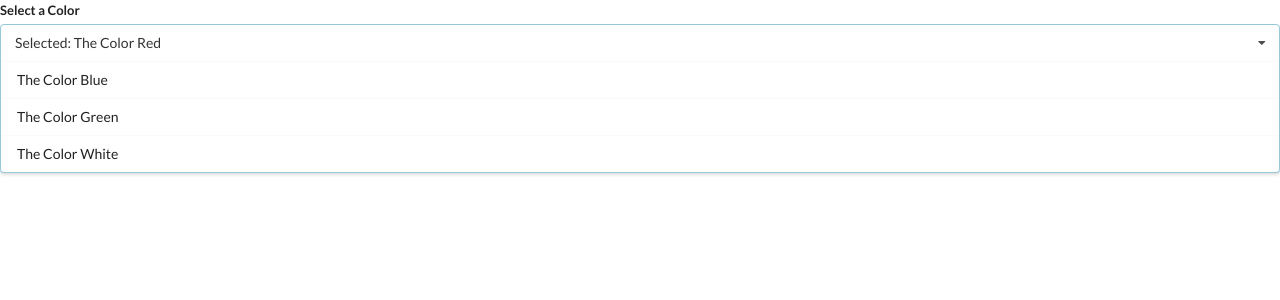
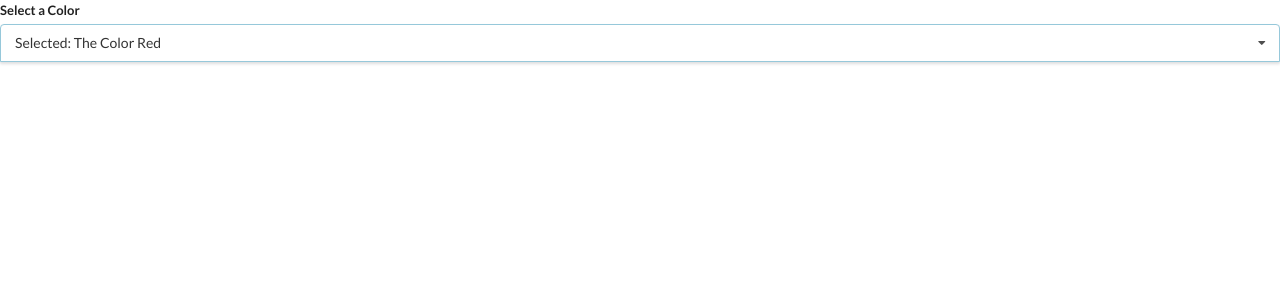
Before and after one commit to JMarcosSF/hooks-in-react, a React (Create React App) app: page / in a window 1280 px wide. Shown: the top 300 px of the page. Built offline with nearby package versions, Linux system fonts and the light colour scheme.

Commit message:
Added state to handle opening and closing the dropdown.

```diff
--- a/src/components/Dropdown.js
+++ b/src/components/Dropdown.js
@@ -1,6 +1,7 @@
-import React from 'react';
+import React, { useState } from 'react';
 
 const Dropdown = ({options, selectedOption, onSelectedChange}) => {
+  const [open, setOpen] = useState(false)
   const renderedOptions = options.map((option) => {
     if (selectedOption.value === option.value) {
       return null;  // Do not show this item if it is the currently selected one
@@ -20,10 +21,13 @@
     <div className="ui form">
       <div className="field">
         <label className="label">Select a Color</label>
-        <div className="ui selection dropdown visible active">
+        <div
+          onClick={() => setOpen(!open)}
+          className={`ui selection dropdown ${options ? 'visible active' : ''}`}
+        >
           <i className="dropdown icon"></i>
           <div className="text"> Selected: {selectedOption.label}</div>
-          <div className="menu visible transition">
+          <div className={`menu ${open ? 'visible transition' : ''}`}>
             {renderedOptions}
           </div>
         </div>
```
